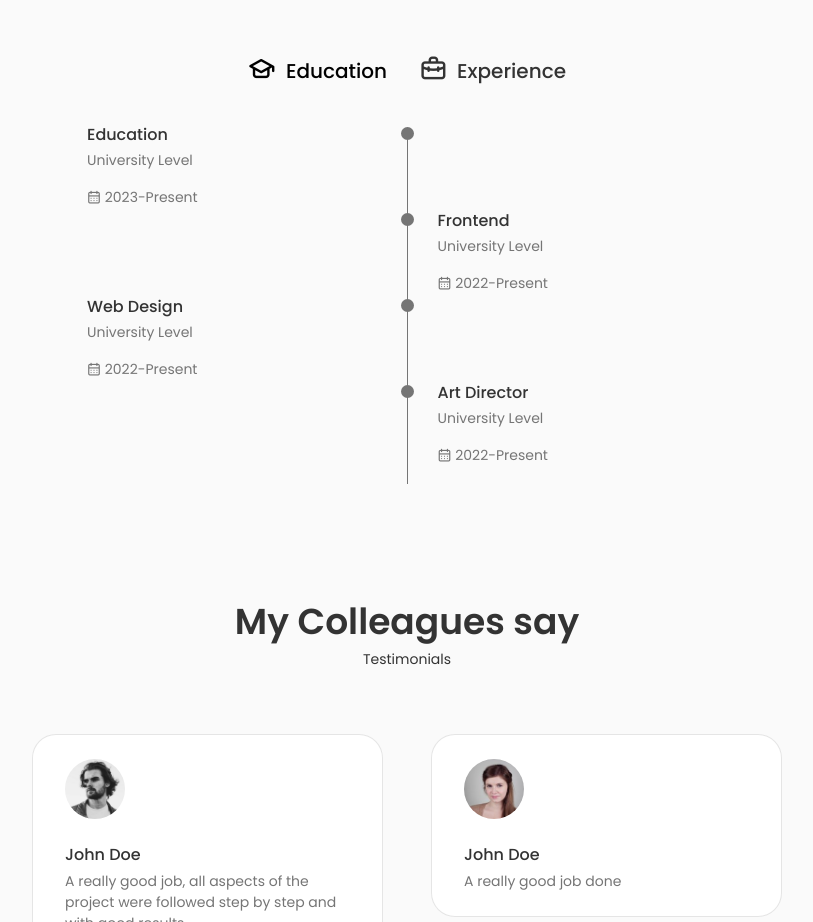
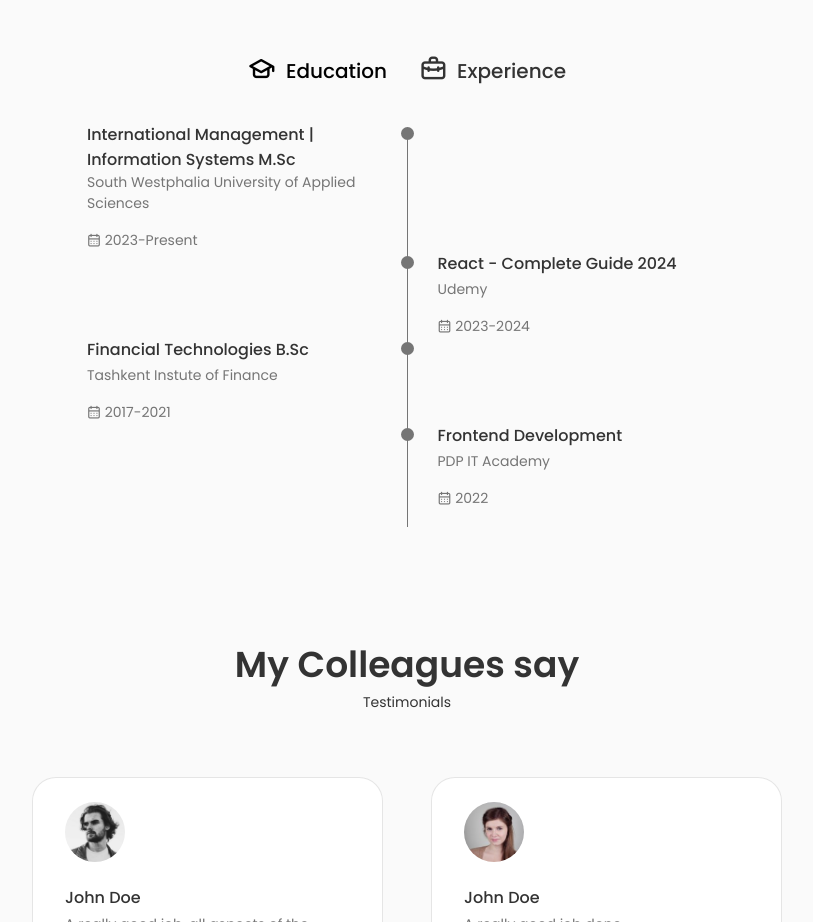
Before and after one commit to Mukhammadjon-dev/personal-website, a React (Create React App) app: page / in a window 1280 px wide. Shown: the part 2720-3642 px from the top of the page, without its empty margins (233-1046 px from the left). Built offline with nearby package versions, Linux system fonts and the light colour scheme.

Commit message:
Qualification section has been updated

```diff
--- a/src/components/qualification/Qualification.jsx
+++ b/src/components/qualification/Qualification.jsx
@@ -32,8 +32,8 @@ const Qualification = () =>{
 
                     <div className="qualification__data">
                         <div>
-                            <h3 className="qualification__title">Education</h3>
-                            <span className="qualification__subtitle">University Level</span>
+                            <h3 className="qualification__title">International Management | Information Systems M.Sc</h3>
+                            <span className="qualification__subtitle">South Westphalia University of Applied Sciences</span>
                             <div className="qualification__calendar">
                                 <i className="uil uil-calendar-alt"></i> 2023-Present
                             </div>
@@ -55,22 +55,21 @@ const Qualification = () =>{
                         </div>
 
                         <div>
-                            <h3 className="qualification__title">Frontend</h3>
-                            <span className="qualification__subtitle">University Level</span>
+                            <h3 className="qualification__title">React - Complete Guide 2024</h3>
+                            <span className="qualification__subtitle">Udemy</span>
                             <div className="qualification__calendar">
-                                <i className="uil uil-calendar-alt"></i> 2022-Present
+                                <i className="uil uil-calendar-alt"></i> 2023-2024
                             </div>
                         </div>
-
 
                     </div>
 
                     <div className="qualification__data">
                         <div>
-                            <h3 className="qualification__title">Web Design</h3>
-                            <span className="qualification__subtitle">University Level</span>
+                            <h3 className="qualification__title">Financial Technologies B.Sc</h3>
+                            <span className="qualification__subtitle">Tashkent Instute of Finance</span>
                             <div className="qualification__calendar">
-                                <i className="uil uil-calendar-alt"></i> 2022-Present
+                                <i className="uil uil-calendar-alt"></i> 2017-2021
                             </div>
                         </div>
 
@@ -90,10 +89,10 @@ const Qualification = () =>{
                         </div>
 
                         <div>
-                            <h3 className="qualification__title">Art Director</h3>
-                            <span className="qualification__subtitle">University Level</span>
+                            <h3 className="qualification__title">Frontend Development</h3>
+                            <span className="qualification__subtitle">PDP IT Academy</span>
                             <div className="qualification__calendar">
-                                <i className="uil uil-calendar-alt"></i> 2022-Present
+                                <i className="uil uil-calendar-alt"></i> 2022
                             </div>
                         </div>
 
@@ -105,10 +104,10 @@ const Qualification = () =>{
 
                     <div className="qualification__data">
                         <div>
-                            <h3 className="qualification__title">Web Design</h3>
-                            <span className="qualification__subtitle">University Level</span>
+                            <h3 className="qualification__title">Frontend Developer</h3>
+                            <span className="qualification__subtitle">Freelancer</span>
                             <div className="qualification__calendar">
-                                <i className="uil uil-calendar-alt"></i> 2022-Present
+                                <i className="uil uil-calendar-alt"></i> 2024-Present
                             </div>
                         </div>
 
@@ -128,10 +127,10 @@ const Qualification = () =>{
                         </div>
 
                         <div>
-                            <h3 className="qualification__title">Art Director</h3>
-                            <span className="qualification__subtitle">University Level</span>
+                            <h3 className="qualification__title">Frontend Developer</h3>
+                            <span className="qualification__subtitle">Paybek - Financial Technologies</span>
                             <div className="qualification__calendar">
-                                <i className="uil uil-calendar-alt"></i> 2022-Present
+                                <i className="uil uil-calendar-alt"></i> 2022-2023
                             </div>
                         </div>
 
@@ -140,10 +139,10 @@ const Qualification = () =>{
 
                     <div className="qualification__data">
                         <div>
-                            <h3 className="qualification__title">Web Design</h3>
-                            <span className="qualification__subtitle">University Level</span>
+                            <h3 className="qualification__title">Frontend Developer | Intern</h3>
+                            <span className="qualification__subtitle">Shipox.com</span>
                             <div className="qualification__calendar">
-                                <i className="uil uil-calendar-alt"></i> 2022-Present
+                                <i className="uil uil-calendar-alt"></i> April - August 2022
                             </div>
                         </div>
 
@@ -162,15 +161,6 @@ const Qualification = () =>{
                             <span className="qualification__line"></span>
                         </div>
 
-                        <div>
-                            <h3 className="qualification__title">Art Director</h3>
-                            <span className="qualification__subtitle">University Level</span>
-                            <div className="qualification__calendar">
-                                <i className="uil uil-calendar-alt"></i> 2022-Present
-                            </div>
-                        </div>
-
-
                     </div>
                 </div>
             </div>
```
